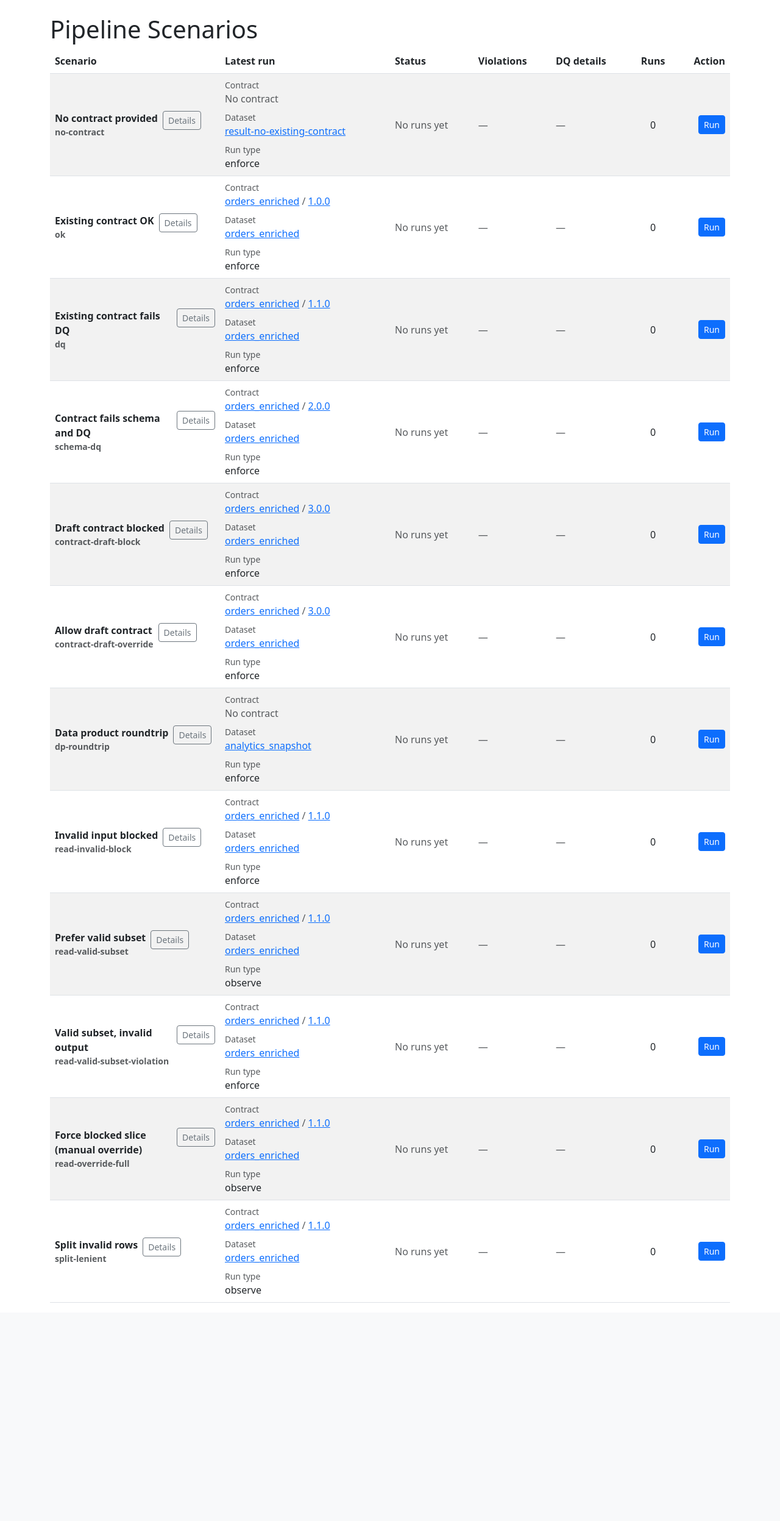
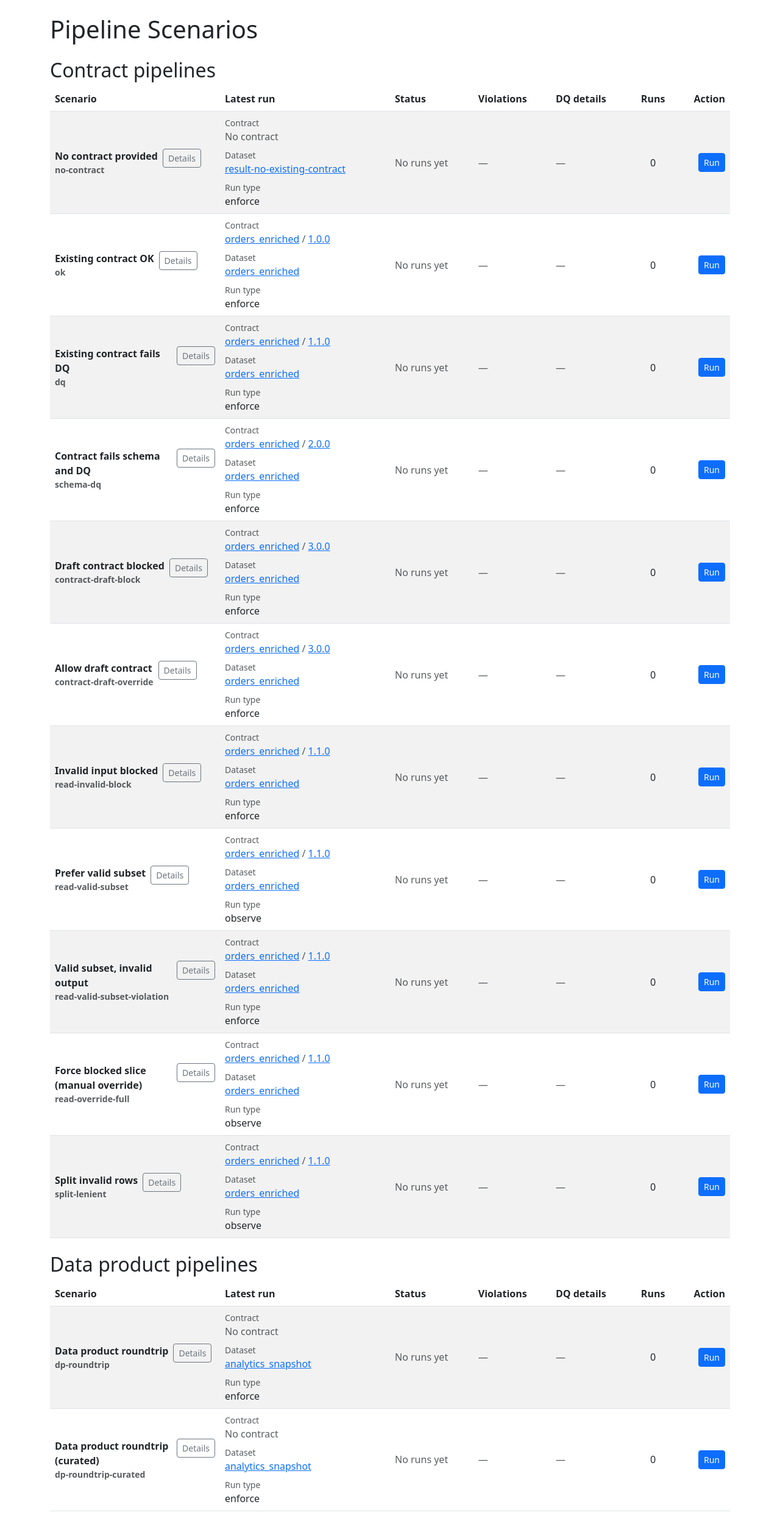
Before and after one commit to NextLab-SRL/dc43, a FastAPI app: page /pipeline-runs in a window 1280 px wide. Shown: the part 56-2551 px from the top of the page at 61% size. Before the commit the page ends 2193 px from the top, so only its background shows below. Run offline with FastAPI, Linux system fonts and the light colour scheme; some libraries are stand-ins or nearby versions.

Commit message:
feat: improve data product roundtrip reporting

```diff
--- a/packages/dc43-demo-app/src/dc43_demo_app/contracts_records.py
+++ b/packages/dc43-demo-app/src/dc43_demo_app/contracts_records.py
@@ -158,6 +158,7 @@ def scenario_run_rows(
                 "run_type": params.get("run_type", "infer"),
                 "run_count": len(dataset_records),
                 "latest": latest_record.__dict__.copy() if latest_record else None,
+                "runner": params.get("runner", "contracts"),
             }
         )
 
--- a/packages/dc43-demo-app/src/dc43_demo_app/scenarios.py
+++ b/packages/dc43-demo-app/src/dc43_demo_app/scenarios.py
@@ -302,6 +302,49 @@ SCENARIOS: Dict[str, Dict[str, Any]] = {
             "run_type": "enforce",
         },
     },
+    "dp-roundtrip-curated": {
+        "label": "Data product roundtrip (curated)",
+        "description": (
+            "<p>Runs the roundtrip using the curated <code>2024-01-01</code> slice.</p>"
+            "<ul>"
+            "<li><strong>Inputs:</strong> Reads <code>dp.sales.orders</code> version"
+            " <code>2024-01-01</code> via data product <code>dp.analytics</code> bindings.</li>"
+            "<li><strong>Stage:</strong> Produces <code>orders_stage</code> under contract control.</li>"
+            "<li><strong>Output:</strong> Publishes a clean <code>analytics_snapshot</code>"
+            " slice through <code>dp.analytics</code> with an OK verdict.</li>"
+            "</ul>"
+        ),
+        "diagram": (
+            "<div class=\"mermaid\">"
+            + dedent(
+                """
+                flowchart TD
+                    DPIn["dp.sales.orders → 2024-01-01"] --> Stage["orders_stage contract"]
+                    Stage --> Final["analytics_snapshot contract"]
+                    Final --> DPOut["dp.analytics → primary"]
+                """
+            ).strip()
+            + "</div>"
+        ),
+        "activate_versions": dict(_DEFAULT_SLICE),
+        "params": {
+            "runner": "data_product_roundtrip",
+            "input_binding": {
+                "data_product": "dp.analytics",
+                "port_name": "orders_source",
+                "source_data_product": "dp.sales.orders",
+                "source_output_port": "primary",
+            },
+            "input_dataset_version": "2024-01-01",
+            "output_binding": {"data_product": "dp.analytics", "port_name": "primary"},
+            "stage_contract_id": "orders_stage",
+            "stage_contract_version": "1.0.0",
+            "final_contract_id": "analytics_snapshot",
+            "final_contract_version": "1.0.0",
+            "dataset_name": "analytics_snapshot",
+            "run_type": "enforce",
+        },
+    },
     "read-invalid-block": {
         "label": "Invalid input blocked",
         "description": (
--- a/packages/dc43-demo-app/src/dc43_demo_app/server.py
+++ b/packages/dc43-demo-app/src/dc43_demo_app/server.py
@@ -100,6 +100,12 @@ async def list_pipeline_runs(request: Request) -> HTMLResponse:
     records = load_records()
     recs = [r.__dict__.copy() for r in records]
     scenario_rows = scenario_run_rows(records, SCENARIOS)
+    contract_rows = [
+        row for row in scenario_rows if row.get("runner") != "data_product_roundtrip"
+    ]
+    data_product_rows = [
+        row for row in scenario_rows if row.get("runner") == "data_product_roundtrip"
+    ]
     flash_token = request.query_params.get("flash")
     flash_message: str | None = None
     flash_error: str | None = None
@@ -113,6 +119,8 @@ async def list_pipeline_runs(request: Request) -> HTMLResponse:
         "records": recs,
         "scenarios": SCENARIOS,
         "scenario_rows": scenario_rows,
+        "contract_rows": contract_rows,
+        "data_product_rows": data_product_rows,
         "message": flash_message,
         "error": flash_error,
     }
--- a/packages/dc43-demo-app/src/dc43_demo_app/templates/pipeline_runs.html
+++ b/packages/dc43-demo-app/src/dc43_demo_app/templates/pipeline_runs.html
@@ -3,7 +3,10 @@
 <h1>Pipeline Scenarios</h1>
 {% if message %}<div class="alert alert-success">{{ message }}</div>{% endif %}
 {% if error %}<div class="alert alert-danger">{{ error }}</div>{% endif %}
-<table class="table table-striped align-middle" id="scenario-table">
+
+{% macro render_scenario_table(table_id, rows) %}
+  {% if rows %}
+  <table class="table table-striped align-middle scenario-table" id="{{ table_id }}">
     <thead>
       <tr>
         <th scope="col">Scenario</th>
@@ -16,11 +19,20 @@
       </tr>
     </thead>
     <tbody>
-  {% for scenario in scenario_rows %}
+    {% for scenario in rows %}
       {% set record = scenario.latest %}
       {% set output_details = record.dq_details.get('output', {}) if record else {} %}
       {% set fails = output_details.get('failed_expectations', {}) if output_details else {} %}
-    {% set schema_errors = output_details.get('errors', []) if output_details else [] %}
+      {% set raw_errors = output_details.get('errors') if output_details else [] %}
+      {% if raw_errors is string %}
+        {% set schema_errors = [raw_errors] %}
+      {% elif raw_errors is mapping %}
+        {% set schema_errors = raw_errors.values() | list %}
+      {% elif raw_errors is sequence %}
+        {% set schema_errors = raw_errors | list %}
+      {% else %}
+        {% set schema_errors = [] %}
+      {% endif %}
       {% set dq_aux = output_details.get('dq_auxiliary_statuses', []) if output_details else [] %}
       {% set input_sections = [] %}
       {% if record %}
@@ -110,7 +122,7 @@
               {% if output_details.get('warnings') %}
                 <span class="text-warning ms-1" title="Validation warnings">&#9888;</span>
               {% endif %}
-            {% if output_details.get('errors') %}
+              {% if schema_errors %}
                 <span class="text-danger ms-1" title="Schema errors">&#10060;</span>
               {% endif %}
             </div>
@@ -127,7 +139,12 @@
               <div>Strategy: {{ output_details.get('violation_strategy') }}</div>
             {% endif %}
             {% if schema_errors %}
-            <div>Schema errors: {{ schema_errors | length }}</div>
+              <div><strong>Errors</strong></div>
+              <ul class="small mb-1 ps-3">
+                {% for err in schema_errors %}
+                  <li>{{ err }}</li>
+                {% endfor %}
+              </ul>
             {% endif %}
             {% if fails %}
               {% for key, info in fails.items() %}
@@ -151,6 +168,9 @@
                     {% if details.get('draft_contract_version') %}
                       (draft {{ details.get('draft_contract_version') }})
                     {% endif %}
+                    {% if details.get('reason') %}
+                      <span class="text-muted">({{ details.get('reason') }})</span>
+                    {% endif %}
                   </div>
                 {% endfor %}
               </div>
@@ -158,6 +178,8 @@
             {% if not fails and not schema_errors %}
               {% if record.violations %}
                 {{ record.violations }}
+              {% elif output_details.get('reason') and record.status != 'ok' %}
+                <div class="small text-muted">{{ output_details.get('reason') }}</div>
               {% else %}
                 <span class="text-muted">0</span>
               {% endif %}
@@ -205,7 +227,7 @@
                     {% endif %}
                     {% if schema_errors %}
                       <div class="mb-2">
-                      <strong>Schema errors</strong>
+                        <strong>Errors</strong>
                         <ul class="small mb-0 ps-3">
                           {% for err in schema_errors %}
                             <li>{{ err }}</li>
@@ -246,6 +268,9 @@
                               {% if details.get('reason') %}
                                 <span class="text-muted">({{ details.get('reason') }})</span>
                               {% endif %}
+                              {% if details.get('draft_contract_version') %}
+                                <span class="text-muted">(draft {{ details.get('draft_contract_version') }})</span>
+                              {% endif %}
                             </li>
                           {% endfor %}
                         </ul>
@@ -262,7 +287,7 @@
         </td>
         <td class="text-center">{{ scenario.run_count }}</td>
         <td class="text-end">
-        <form class="d-inline" method="post" action="/pipeline/run">
+          <form class="d-inline" method="post" action="/pipeline/run" data-scenario-form>
             <input type="hidden" name="scenario" value="{{ scenario.key }}"/>
             <button class="btn btn-primary btn-sm" type="submit">Run</button>
           </form>
@@ -271,6 +296,26 @@
     {% endfor %}
     </tbody>
   </table>
+  {% else %}
+    <p class="text-muted">No scenarios available.</p>
+  {% endif %}
+{% endmacro %}
+
+{% set has_contracts = contract_rows and contract_rows | length > 0 %}
+{% set has_data_products = data_product_rows and data_product_rows | length > 0 %}
+
+{% if has_contracts %}
+  <h2 class="mt-4">Contract pipelines</h2>
+  {{ render_scenario_table('contract-scenarios', contract_rows) }}
+{% endif %}
+{% if has_data_products %}
+  <h2 class="mt-4">Data product pipelines</h2>
+  {{ render_scenario_table('data-product-scenarios', data_product_rows) }}
+{% endif %}
+{% if not has_contracts and not has_data_products %}
+  <p class="text-muted">No scenarios configured.</p>
+{% endif %}
+
 <script>
   document.addEventListener('DOMContentLoaded', function () {
     const buttons = document.querySelectorAll('.scenario-info');
@@ -300,7 +345,7 @@
       });
     });
 
-    const forms = document.querySelectorAll('#scenario-table form');
+    const forms = document.querySelectorAll('.scenario-table form[data-scenario-form]');
     forms.forEach((form) => {
       form.addEventListener('submit', () => {
         if (form.dataset.submitting === 'true') {
```
Also changed, not shown: packages/dc43-demo-app/src/dc43_demo_app/pipeline.py (+58 -18 lines), 1 other file. Lines whose indentation alone changed are shown as unchanged.
